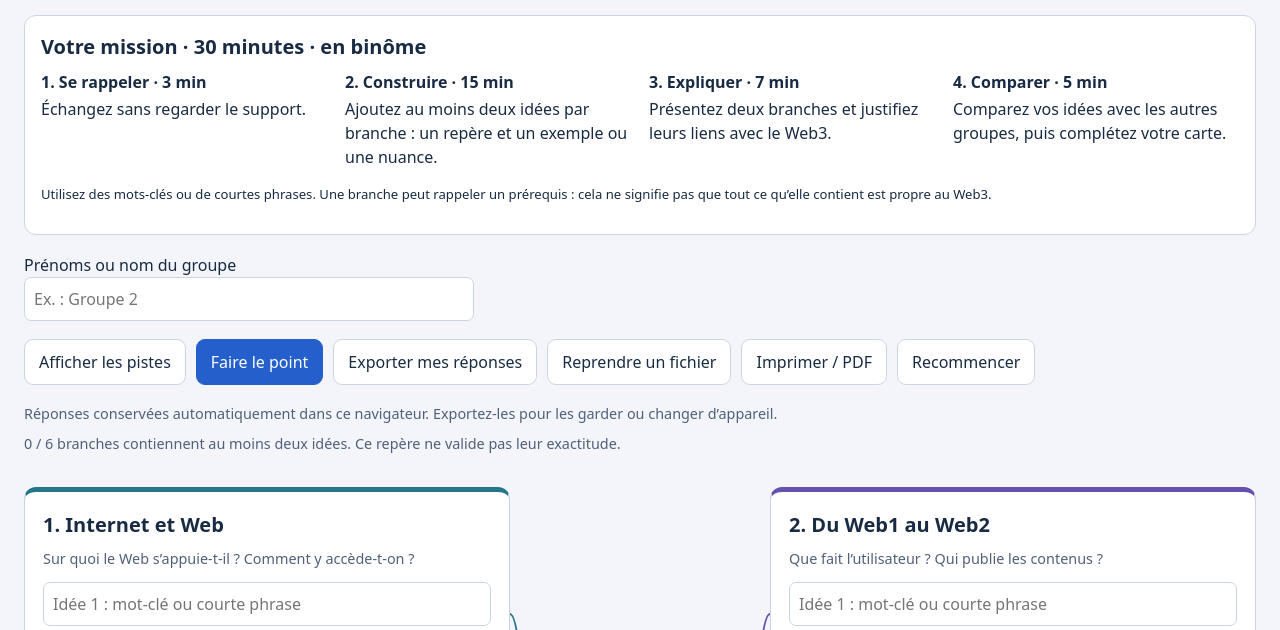
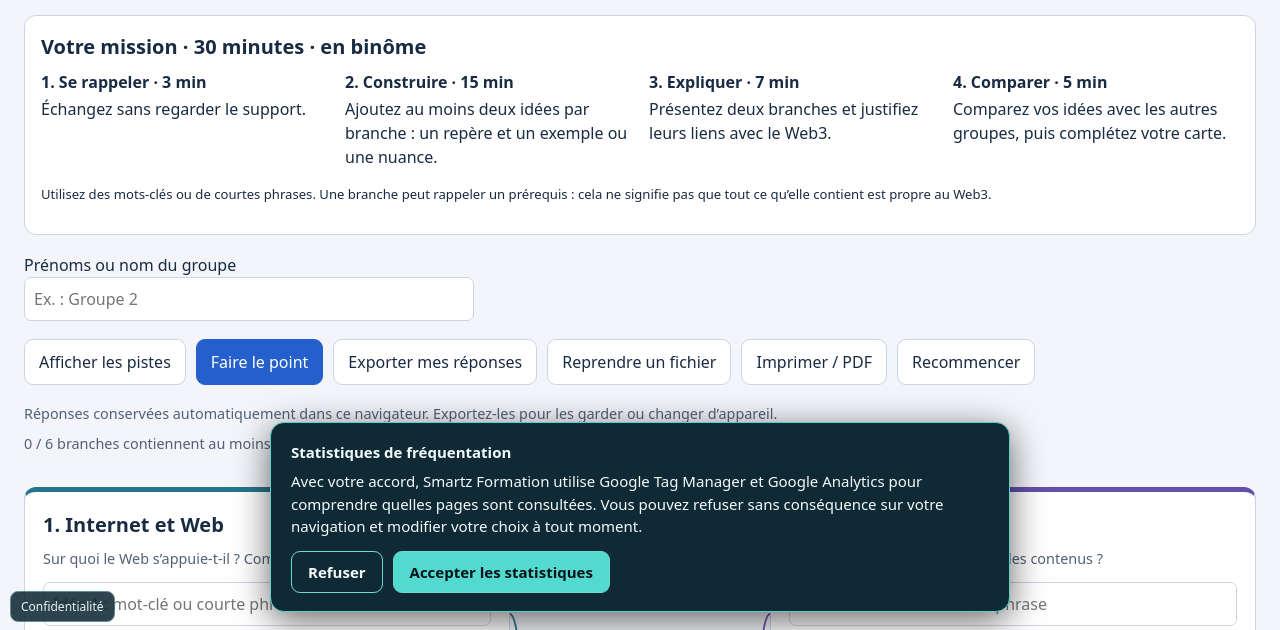
Before and after one commit to smartzformation/formation-web3, a plain HTML site: page S01/activite.html in a window 1280 px wide. Shown: the part 170-800 px from the top of the page. Drawn offline with Linux system fonts and the light colour scheme.

Commit message:
Activer consentement GTM sur S01/activite.html

```diff
--- a/S01/activite.html
+++ b/S01/activite.html
@@ -10,6 +10,7 @@
 @media print{@page{size:A4 landscape;margin:10mm}body{background:white;font-size:10pt}main{padding:0;max-width:none}h1{font-size:20pt}.no-print,details,.add,.idea-row button,.help,.toolbar,.instructions,.intro,footer{display:none!important}.map{display:grid!important;grid-template-columns:1fr 115px 1fr;gap:12px 18px;padding:10px 0}.hub{grid-column:2;grid-row:1/4;width:115px;height:115px;border-radius:50%;padding:8px;print-color-adjust:exact}.hub strong{font-size:16pt}.hub span{font-size:8pt}.branch[data-index]{grid-column:auto;grid-row:auto;padding:10px;break-inside:avoid}.branch:nth-of-type(odd){grid-column:1}.branch:nth-of-type(even){grid-column:3}.branch[data-index="0"],.branch[data-index="1"]{grid-row:1}.branch[data-index="2"],.branch[data-index="3"]{grid-row:2}.branch[data-index="4"],.branch[data-index="5"]{grid-row:3}.question{font-size:9pt}input{border:0;padding:3px;font-size:10pt}.notes-grid{display:block}.note{margin-top:10px;break-inside:avoid}.links{display:none}.model{font-size:9pt}textarea{border:0;min-height:50px;font-size:10pt}}
 dialog{border:1px solid var(--line);border-radius:12px;padding:24px;max-width:420px;width:calc(100% - 32px);color:var(--ink)}dialog::backdrop{background:#192b4280}dialog .toolbar{margin-bottom:0}
 </style>
+<script defer src="../js/consentement-analytics.js"></script>
 </head>
 <body><main>
 <header><div class="eyebrow">FORMATION WEB3 · SÉANCE 1 · SUPPORT V5 · VERSION AUDITEUR</div><h1>Construire notre carte mentale du Web3</h1><p class="intro">Reliez les idées de la séance pour expliquer le Web3 avec vos mots. Les branches sont proposées ; à vous d’ajouter les idées et les exemples. Plusieurs cartes peuvent être pertinentes.</p></header>
```
